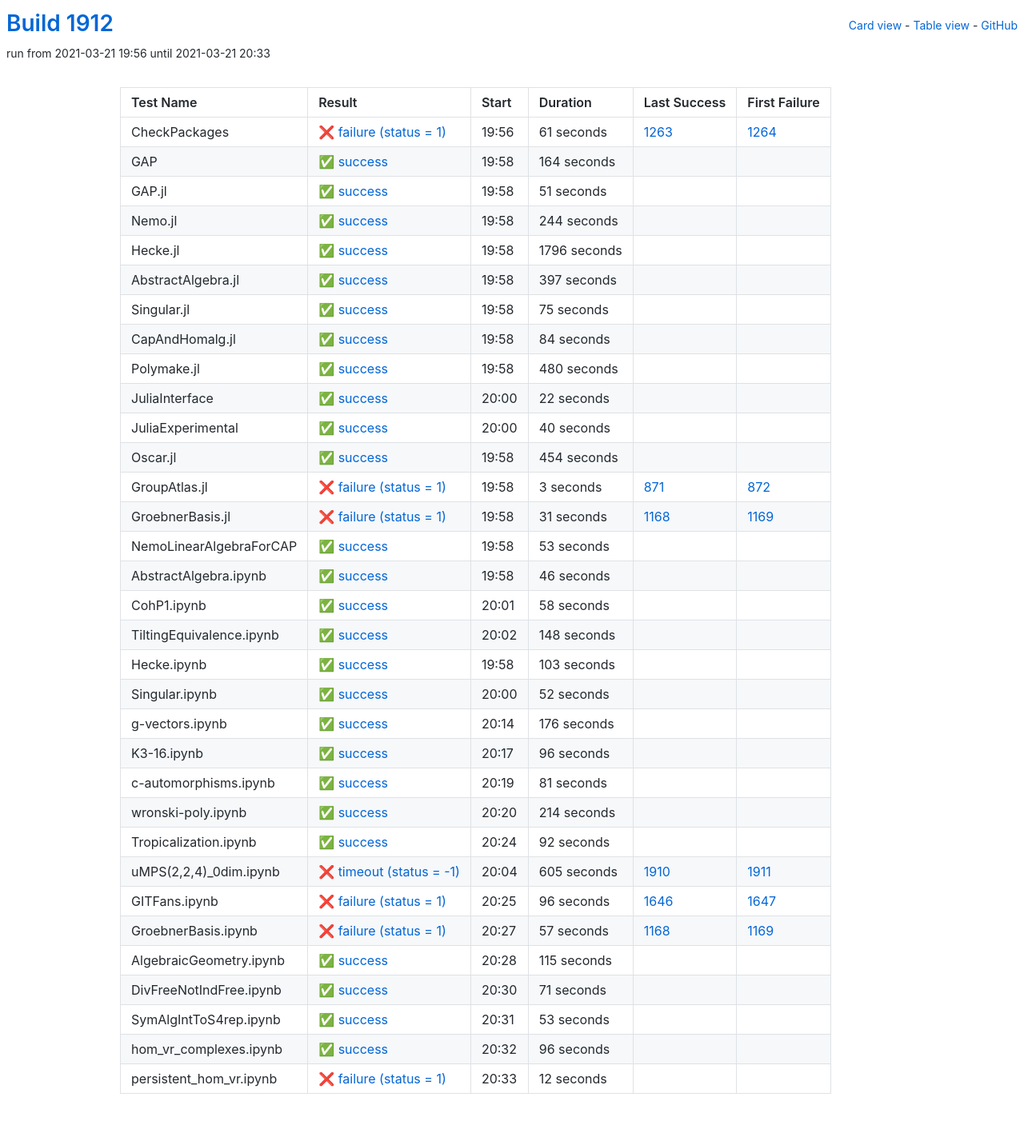
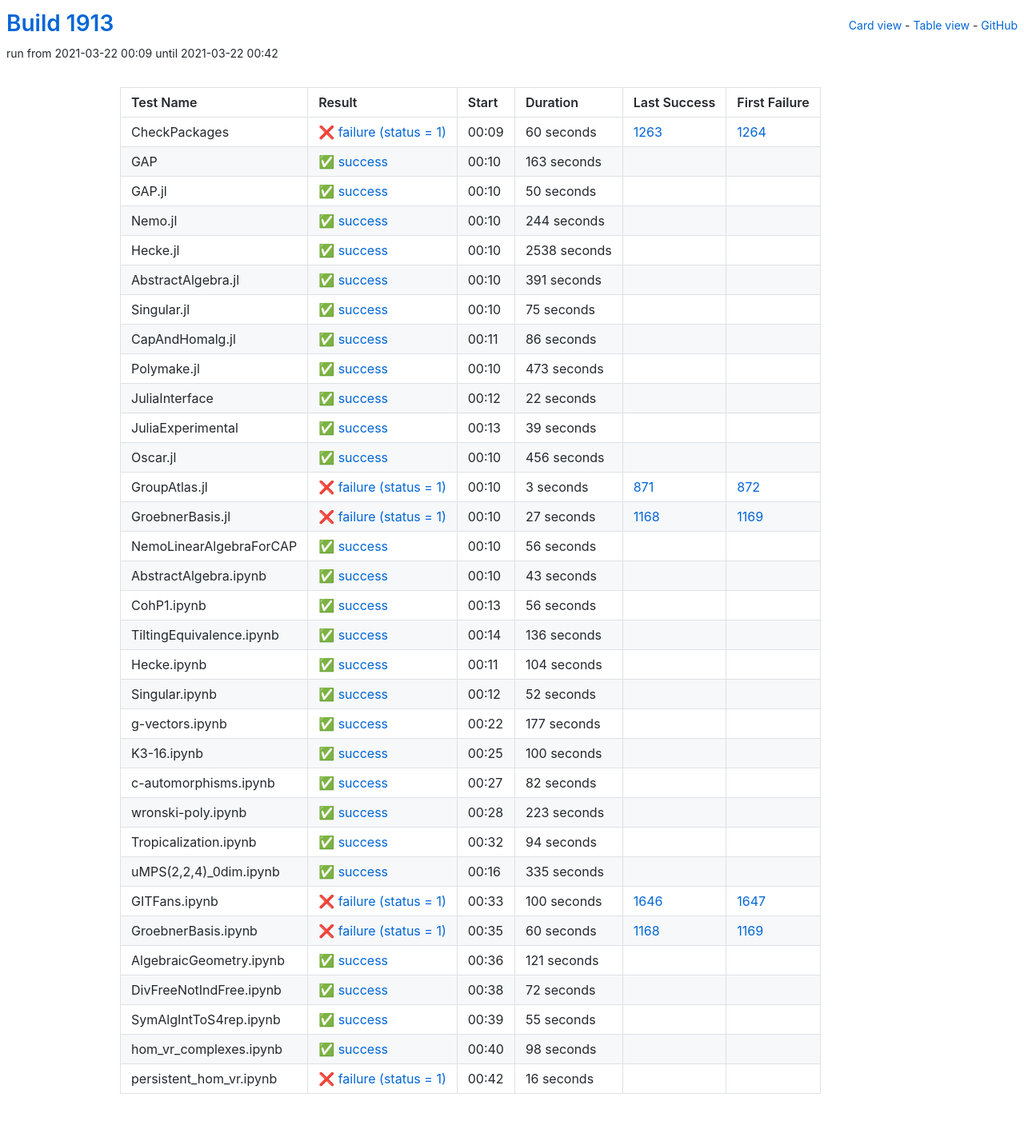
Before and after one commit to oscar-system/oscar-ci-status-stable, a Jekyll site: the page built from table.html, in a window 1280 px wide. Shown: the whole page at 80% size. Built offline with Jekyll 4.4.1, drawn with Linux system fonts in a browser that asks for light colours.

Commit message:
Build #1913

```diff
--- a/_data/ci.yml
+++ b/_data/ci.yml
@@ -1,6 +1,6 @@
 ---
-build: 1912
-build_url: https://oscarci.mathematik.uni-kl.de/job/oscar-stable/1912/
+build: 1913
+build_url: https://oscarci.mathematik.uni-kl.de/job/oscar-stable/1913/
 job: oscar-stable
 organization: oscar-system
 repo: oscar-ci-status-stable
@@ -8,44 +8,44 @@ repourl: https://github.com/oscar-system/oscar-ci-status-stable
 tests:
 - name: CheckPackages
   id: checkpackages
-  log: https://oscarci.mathematik.uni-kl.de/job/oscar-stable/1912/artifact/logs/build-1912/CheckPackages.log
-  start: 2021-03-21 19:56
+  log: https://oscarci.mathematik.uni-kl.de/job/oscar-stable/1913/artifact/logs/build-1913/CheckPackages.log
+  start: 2021-03-22 00:09
   success: false
   exitcode: 1
   status: failure
-  duration: 61
+  duration: 60
   last_success: 1263
   last_success_url: https://oscarci.mathematik.uni-kl.de/job/oscar-stable/1263/
   first_failure: 1264
   first_failure_url: https://oscarci.mathematik.uni-kl.de/job/oscar-stable/1264/
 - name: GAP
   id: gap
-  log: https://oscarci.mathematik.uni-kl.de/job/oscar-stable/1912/artifact/logs/build-1912/GAP.log
-  start: 2021-03-21 19:58
+  log: https://oscarci.mathematik.uni-kl.de/job/oscar-stable/1913/artifact/logs/build-1913/GAP.log
+  start: 2021-03-22 00:10
   success: true
   exitcode: 0
   status: success
-  duration: 164
+  duration: 163
   last_success: false
   last_success_url:
   first_failure: false
   first_failure_url:
 - name: GAP.jl
   id: gap-jl
-  log: https://oscarci.mathematik.uni-kl.de/job/oscar-stable/1912/artifact/logs/build-1912/GAP.jl.log
-  start: 2021-03-21 19:58
+  log: https://oscarci.mathematik.uni-kl.de/job/oscar-stable/1913/artifact/logs/build-1913/GAP.jl.log
+  start: 2021-03-22 00:10
   success: true
   exitcode: 0
   status: success
-  duration: 51
+  duration: 50
   last_success: false
   last_success_url:
   first_failure: false
   first_failure_url:
 - name: Nemo.jl
   id: nemo-jl
-  log: https://oscarci.mathematik.uni-kl.de/job/oscar-stable/1912/artifact/logs/build-1912/Nemo.jl.log
-  start: 2021-03-21 19:58
+  log: https://oscarci.mathematik.uni-kl.de/job/oscar-stable/1913/artifact/logs/build-1913/Nemo.jl.log
+  start: 2021-03-22 00:10
   success: true
   exitcode: 0
   status: success
@@ -56,32 +56,32 @@ tests:
   first_failure_url:
 - name: Hecke.jl
   id: hecke-jl
-  log: https://oscarci.mathematik.uni-kl.de/job/oscar-stable/1912/artifact/logs/build-1912/Hecke.jl.log
-  start: 2021-03-21 19:58
+  log: https://oscarci.mathematik.uni-kl.de/job/oscar-stable/1913/artifact/logs/build-1913/Hecke.jl.log
+  start: 2021-03-22 00:10
   success: true
   exitcode: 0
   status: success
-  duration: 1796
+  duration: 2538
   last_success: false
   last_success_url:
   first_failure: false
   first_failure_url:
 - name: AbstractAlgebra.jl
   id: abstractalgebra-jl
-  log: https://oscarci.mathematik.uni-kl.de/job/oscar-stable/1912/artifact/logs/build-1912/AbstractAlgebra.jl.log
-  start: 2021-03-21 19:58
+  log: https://oscarci.mathematik.uni-kl.de/job/oscar-stable/1913/artifact/logs/build-1913/AbstractAlgebra.jl.log
+  start: 2021-03-22 00:10
   success: true
   exitcode: 0
   status: success
-  duration: 397
+  duration: 391
   last_success: false
   last_success_url:
   first_failure: false
   first_failure_url:
 - name: Singular.jl
   id: singular-jl
-  log: https://oscarci.mathematik.uni-kl.de/job/oscar-stable/1912/artifact/logs/build-1912/Singular.jl.log
-  start: 2021-03-21 19:58
+  log: https://oscarci.mathematik.uni-kl.de/job/oscar-stable/1913/artifact/logs/build-1913/Singular.jl.log
+  start: 2021-03-22 00:10
   success: true
   exitcode: 0
   status: success
@@ -92,32 +92,32 @@ tests:
   first_failure_url:
 - name: CapAndHomalg.jl
   id: capandhomalg-jl
-  log: https://oscarci.mathematik.uni-kl.de/job/oscar-stable/1912/artifact/logs/build-1912/CapAndHomalg.jl.log
-  start: 2021-03-21 19:58
+  log: https://oscarci.mathematik.uni-kl.de/job/oscar-stable/1913/artifact/logs/build-1913/CapAndHomalg.jl.log
+  start: 2021-03-22 00:11
   success: true
   exitcode: 0
   status: success
-  duration: 84
+  duration: 86
   last_success: false
   last_success_url:
   first_failure: false
   first_failure_url:
 - name: Polymake.jl
   id: polymake-jl
-  log: https://oscarci.mathematik.uni-kl.de/job/oscar-stable/1912/artifact/logs/build-1912/Polymake.jl.log
-  start: 2021-03-21 19:58
+  log: https://oscarci.mathematik.uni-kl.de/job/oscar-stable/1913/artifact/logs/build-1913/Polymake.jl.log
+  start: 2021-03-22 00:10
   success: true
   exitcode: 0
   status: success
-  duration: 480
+  duration: 473
   last_success: false
   last_success_url:
   first_failure: false
   first_failure_url:
 - name: JuliaInterface
   id: juliainterface
-  log: https://oscarci.mathematik.uni-kl.de/job/oscar-stable/1912/artifact/logs/build-1912/JuliaInterface.log
-  start: 2021-03-21 20:00
+  log: https://oscarci.mathematik.uni-kl.de/job/oscar-stable/1913/artifact/logs/build-1913/JuliaInterface.log
+  start: 2021-03-22 00:12
   success: true
   exitcode: 0
   status: success
@@ -128,32 +128,32 @@ tests:
   first_failure_url:
 - name: JuliaExperimental
   id: juliaexperimental
-  log: https://oscarci.mathematik.uni-kl.de/job/oscar-stable/1912/artifact/logs/build-1912/JuliaExperimental.log
-  start: 2021-03-21 20:00
+  log: https://oscarci.mathematik.uni-kl.de/job/oscar-stable/1913/artifact/logs/build-1913/JuliaExperimental.log
+  start: 2021-03-22 00:13
   success: true
   exitcode: 0
   status: success
-  duration: 40
+  duration: 39
   last_success: false
   last_success_url:
   first_failure: false
   first_failure_url:
 - name: Oscar.jl
   id: oscar-jl
-  log: https://oscarci.mathematik.uni-kl.de/job/oscar-stable/1912/artifact/logs/build-1912/Oscar.jl.log
-  start: 2021-03-21 19:58
+  log: https://oscarci.mathematik.uni-kl.de/job/oscar-stable/1913/artifact/logs/build-1913/Oscar.jl.log
+  start: 2021-03-22 00:10
   success: true
   exitcode: 0
   status: success
-  duration: 454
+  duration: 456
   last_success: false
   last_success_url:
   first_failure: false
   first_failure_url:
 - name: GroupAtlas.jl
   id: groupatlas-jl
-  log: https://oscarci.mathematik.uni-kl.de/job/oscar-stable/1912/artifact/logs/build-1912/GroupAtlas.jl.log
-  start: 2021-03-21 19:58
+  log: https://oscarci.mathematik.uni-kl.de/job/oscar-stable/1913/artifact/logs/build-1913/GroupAtlas.jl.log
+  start: 2021-03-22 00:10
   success: false
   exitcode: 1
   status: failure
@@ -164,80 +164,80 @@ tests:
   first_failure_url: https://oscarci.mathematik.uni-kl.de/job/oscar-stable/872/
 - name: GroebnerBasis.jl
   id: groebnerbasis-jl
-  log: https://oscarci.mathematik.uni-kl.de/job/oscar-stable/1912/artifact/logs/build-1912/GroebnerBasis.jl.log
-  start: 2021-03-21 19:58
+  log: https://oscarci.mathematik.uni-kl.de/job/oscar-stable/1913/artifact/logs/build-1913/GroebnerBasis.jl.log
+  start: 2021-03-22 00:10
   success: false
   exitcode: 1
   status: failure
-  duration: 31
+  duration: 27
   last_success: 1168
   last_success_url: https://oscarci.mathematik.uni-kl.de/job/oscar-stable/1168/
   first_failure: 1169
   first_failure_url: https://oscarci.mathematik.uni-kl.de/job/oscar-stable/1169/
 - name: NemoLinearAlgebraForCAP
   id: nemolinearalgebraforcap
-  log: https://oscarci.mathematik.uni-kl.de/job/oscar-stable/1912/artifact/logs/build-1912/NemoLinearAlgebraForCAP.log
-  start: 2021-03-21 19:58
+  log: https://oscarci.mathematik.uni-kl.de/job/oscar-stable/1913/artifact/logs/build-1913/NemoLinearAlgebraForCAP.log
+  start: 2021-03-22 00:10
   success: true
   exitcode: 0
   status: success
-  duration: 53
+  duration: 56
   last_success: false
   last_success_url:
   first_failure: false
   first_failure_url:
 - name: AbstractAlgebra.ipynb
   id: abstractalgebra-ipynb
-  log: https://oscarci.mathematik.uni-kl.de/job/oscar-stable/1912/artifact/logs/build-1912/AbstractAlgebra.ipynb.log
-  start: 2021-03-21 19:58
+  log: https://oscarci.mathematik.uni-kl.de/job/oscar-stable/1913/artifact/logs/build-1913/AbstractAlgebra.ipynb.log
+  start: 2021-03-22 00:10
   success: true
   exitcode: 0
   status: success
-  duration: 46
+  duration: 43
   last_success: false
   last_success_url:
   first_failure: false
   first_failure_url:
 - name: CohP1.ipynb
   id: cohp1-ipynb
-  log: https://oscarci.mathematik.uni-kl.de/job/oscar-stable/1912/artifact/logs/build-1912/CohP1.ipynb.log
-  start: 2021-03-21 20:01
+  log: https://oscarci.mathematik.uni-kl.de/job/oscar-stable/1913/artifact/logs/build-1913/CohP1.ipynb.log
+  start: 2021-03-22 00:13
   success: true
   exitcode: 0
   status: success
-  duration: 58
+  duration: 56
   last_success: false
   last_success_url:
   first_failure: false
   first_failure_url:
 - name: TiltingEquivalence.ipynb
   id: tiltingequivalence-ipynb
-  log: https://oscarci.mathematik.uni-kl.de/job/oscar-stable/1912/artifact/logs/build-1912/TiltingEquivalence.ipynb.log
-  start: 2021-03-21 20:02
+  log: https://oscarci.mathematik.uni-kl.de/job/oscar-stable/1913/artifact/logs/build-1913/TiltingEquivalence.ipynb.log
+  start: 2021-03-22 00:14
   success: true
   exitcode: 0
   status: success
-  duration: 148
+  duration: 136
   last_success: false
   last_success_url:
   first_failure: false
   first_failure_url:
 - name: Hecke.ipynb
   id: hecke-ipynb
-  log: https://oscarci.mathematik.uni-kl.de/job/oscar-stable/1912/artifact/logs/build-1912/Hecke.ipynb.log
-  start: 2021-03-21 19:58
+  log: https://oscarci.mathematik.uni-kl.de/job/oscar-stable/1913/artifact/logs/build-1913/Hecke.ipynb.log
+  start: 2021-03-22 00:11
   success: true
   exitcode: 0
   status: success
-  duration: 103
+  duration: 104
   last_success: false
   last_success_url:
   first_failure: false
   first_failure_url:
 - name: Singular.ipynb
   id: singular-ipynb
-  log: https://oscarci.mathematik.uni-kl.de/job/oscar-stable/1912/artifact/logs/build-1912/Singular.ipynb.log
-  start: 2021-03-21 20:00
+  log: https://oscarci.mathematik.uni-kl.de/job/oscar-stable/1913/artifact/logs/build-1913/Singular.ipynb.log
+  start: 2021-03-22 00:12
   success: true
   exitcode: 0
   status: success
@@ -248,156 +248,156 @@ tests:
   first_failure_url:
 - name: g-vectors.ipynb
   id: g-vectors-ipynb
-  log: https://oscarci.mathematik.uni-kl.de/job/oscar-stable/1912/artifact/logs/build-1912/g-vectors.ipynb.log
-  start: 2021-03-21 20:14
+  log: https://oscarci.mathematik.uni-kl.de/job/oscar-stable/1913/artifact/logs/build-1913/g-vectors.ipynb.log
+  start: 2021-03-22 00:22
   success: true
   exitcode: 0
   status: success
-  duration: 176
+  duration: 177
   last_success: false
   last_success_url:
   first_failure: false
   first_failure_url:
 - name: K3-16.ipynb
   id: k3-16-ipynb
-  log: https://oscarci.mathematik.uni-kl.de/job/oscar-stable/1912/artifact/logs/build-1912/K3-16.ipynb.log
-  start: 2021-03-21 20:17
+  log: https://oscarci.mathematik.uni-kl.de/job/oscar-stable/1913/artifact/logs/build-1913/K3-16.ipynb.log
+  start: 2021-03-22 00:25
   success: true
   exitcode: 0
   status: success
-  duration: 96
+  duration: 100
   last_success: false
   last_success_url:
   first_failure: false
   first_failure_url:
 - name: c-automorphisms.ipynb
   id: c-automorphisms-ipynb
-  log: https://oscarci.mathematik.uni-kl.de/job/oscar-stable/1912/artifact/logs/build-1912/c-automorphisms.ipynb.log
-  start: 2021-03-21 20:19
+  log: https://oscarci.mathematik.uni-kl.de/job/oscar-stable/1913/artifact/logs/build-1913/c-automorphisms.ipynb.log
+  start: 2021-03-22 00:27
   success: true
   exitcode: 0
   status: success
-  duration: 81
+  duration: 82
   last_success: false
   last_success_url:
   first_failure: false
   first_failure_url:
 - name: wronski-poly.ipynb
   id: wronski-poly-ipynb
-  log: https://oscarci.mathematik.uni-kl.de/job/oscar-stable/1912/artifact/logs/build-1912/wronski-poly.ipynb.log
-  start: 2021-03-21 20:20
+  log: https://oscarci.mathematik.uni-kl.de/job/oscar-stable/1913/artifact/logs/build-1913/wronski-poly.ipynb.log
+  start: 2021-03-22 00:28
   success: true
   exitcode: 0
   status: success
-  duration: 214
+  duration: 223
   last_success: false
   last_success_url:
   first_failure: false
   first_failure_url:
 - name: Tropicalization.ipynb
   id: tropicalization-ipynb
-  log: https://oscarci.mathematik.uni-kl.de/job/oscar-stable/1912/artifact/logs/build-1912/Tropicalization.ipynb.log
-  start: 2021-03-21 20:24
+  log: https://oscarci.mathematik.uni-kl.de/job/oscar-stable/1913/artifact/logs/build-1913/Tropicalization.ipynb.log
+  start: 2021-03-22 00:32
   success: true
   exitcode: 0
   status: success
-  duration: 92
+  duration: 94
   last_success: false
   last_success_url:
   first_failure: false
   first_failure_url:
 - name: uMPS(2,2,4)_0dim.ipynb
   id: umps-2-2-4-0dim-ipynb
-  log: https://oscarci.mathematik.uni-kl.de/job/oscar-stable/1912/artifact/logs/build-1912/uMPS-2-2-4-_0dim.ipynb.log
-  start: 2021-03-21 20:04
-  success: false
-  exitcode: -1
-  status: timeout
-  duration: 605
-  last_success: 1910
-  last_success_url: https://oscarci.mathematik.uni-kl.de/job/oscar-stable/1910/
-  first_failure: 1911
-  first_failure_url: https://oscarci.mathematik.uni-kl.de/job/oscar-stable/1911/
+  log: https://oscarci.mathematik.uni-kl.de/job/oscar-stable/1913/artifact/logs/build-1913/uMPS-2-2-4-_0dim.ipynb.log
+  start: 2021-03-22 00:16
+  success: true
+  exitcode: 0
+  status: success
+  duration: 335
+  last_success: false
+  last_success_url:
+  first_failure: false
+  first_failure_url:
 - name: GITFans.ipynb
   id: gitfans-ipynb
-  log: https://oscarci.mathematik.uni-kl.de/job/oscar-stable/1912/artifact/logs/build-1912/GITFans.ipynb.log
-  start: 2021-03-21 20:25
+  log: https://oscarci.mathematik.uni-kl.de/job/oscar-stable/1913/artifact/logs/build-1913/GITFans.ipynb.log
+  start: 2021-03-22 00:33
   success: false
   exitcode: 1
   status: failure
-  duration: 96
+  duration: 100
   last_success: 1646
   last_success_url: https://oscarci.mathematik.uni-kl.de/job/oscar-stable/1646/
   first_failure: 1647
   first_failure_url: https://oscarci.mathematik.uni-kl.de/job/oscar-stable/1647/
 - name: GroebnerBasis.ipynb
   id: groebnerbasis-ipynb
-  log: https://oscarci.mathematik.uni-kl.de/job/oscar-stable/1912/artifact/logs/build-1912/GroebnerBasis.ipynb.log
-  start: 2021-03-21 20:27
+  log: https://oscarci.mathematik.uni-kl.de/job/oscar-stable/1913/artifact/logs/build-1913/GroebnerBasis.ipynb.log
+  start: 2021-03-22 00:35
   success: false
   exitcode: 1
   status: failure
-  duration: 57
+  duration: 60
   last_success: 1168
   last_success_url: https://oscarci.mathematik.uni-kl.de/job/oscar-stable/1168/
   first_failure: 1169
   first_failure_url: https://oscarci.mathematik.uni-kl.de/job/oscar-stable/1169/
 - name: AlgebraicGeometry.ipynb
   id: algebraicgeometry-ipynb
-  log: https://oscarci.mathematik.uni-kl.de/job/oscar-stable/1912/artifact/logs/build-1912/AlgebraicGeometry.ipynb.log
-  start: 2021-03-21 20:28
+  log: https://oscarci.mathematik.uni-kl.de/job/oscar-stable/1913/artifact/logs/build-1913/AlgebraicGeometry.ipynb.log
+  start: 2021-03-22 00:36
   success: true
   exitcode: 0
   status: success
-  duration: 115
+  duration: 121
   last_success: false
   last_success_url:
   first_failure: false
   first_failure_url:
 - name: DivFreeNotIndFree.ipynb
   id: divfreenotindfree-ipynb
-  log: https://oscarci.mathematik.uni-kl.de/job/oscar-stable/1912/artifact/logs/build-1912/DivFreeNotIndFree.ipynb.log
-  start: 2021-03-21 20:30
+  log: https://oscarci.mathematik.uni-kl.de/job/oscar-stable/1913/artifact/logs/build-1913/DivFreeNotIndFree.ipynb.log
+  start: 2021-03-22 00:38
   success: true
   exitcode: 0
   status: success
-  duration: 71
+  duration: 72
   last_success: false
   last_success_url:
   first_failure: false
   first_failure_url:
 - name: SymAlgIntToS4rep.ipynb
   id: symalginttos4rep-ipynb
-  log: https://oscarci.mathematik.uni-kl.de/job/oscar-stable/1912/artifact/logs/build-1912/SymAlgIntToS4rep.ipynb.log
-  start: 2021-03-21 20:31
+  log: https://oscarci.mathematik.uni-kl.de/job/oscar-stable/1913/artifact/logs/build-1913/SymAlgIntToS4rep.ipynb.log
+  start: 2021-03-22 00:39
   success: true
   exitcode: 0
   status: success
-  duration: 53
+  duration: 55
   last_success: false
   last_success_url:
   first_failure: false
   first_failure_url:
 - name: hom_vr_complexes.ipynb
   id: hom-vr-complexes-ipynb
-  log: https://oscarci.mathematik.uni-kl.de/job/oscar-stable/1912/artifact/logs/build-1912/hom_vr_complexes.ipynb.log
-  start: 2021-03-21 20:32
+  log: https://oscarci.mathematik.uni-kl.de/job/oscar-stable/1913/artifact/logs/build-1913/hom_vr_complexes.ipynb.log
+  start: 2021-03-22 00:40
   success: true
   exitcode: 0
   status: success
-  duration: 96
+  duration: 98
   last_success: false
   last_success_url:
   first_failure: false
   first_failure_url:
 - name: persistent_hom_vr.ipynb
   id: persistent-hom-vr-ipynb
-  log: https://oscarci.mathematik.uni-kl.de/job/oscar-stable/1912/artifact/logs/build-1912/persistent_hom_vr.ipynb.log
-  start: 2021-03-21 20:33
+  log: https://oscarci.mathematik.uni-kl.de/job/oscar-stable/1913/artifact/logs/build-1913/persistent_hom_vr.ipynb.log
+  start: 2021-03-22 00:42
   success: false
   exitcode: 1
   status: failure
-  duration: 12
+  duration: 16
   last_success: false
   last_success_url:
   first_failure: false
```
Also changed, not shown: README.md.
